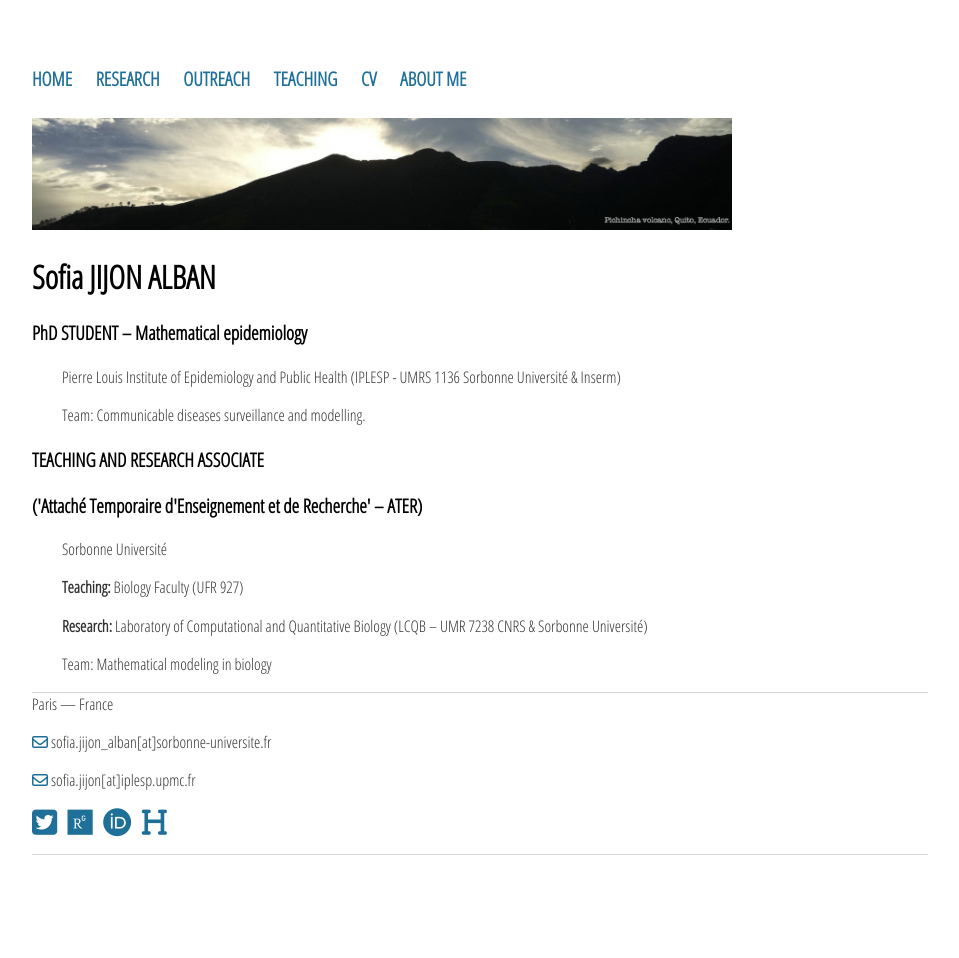
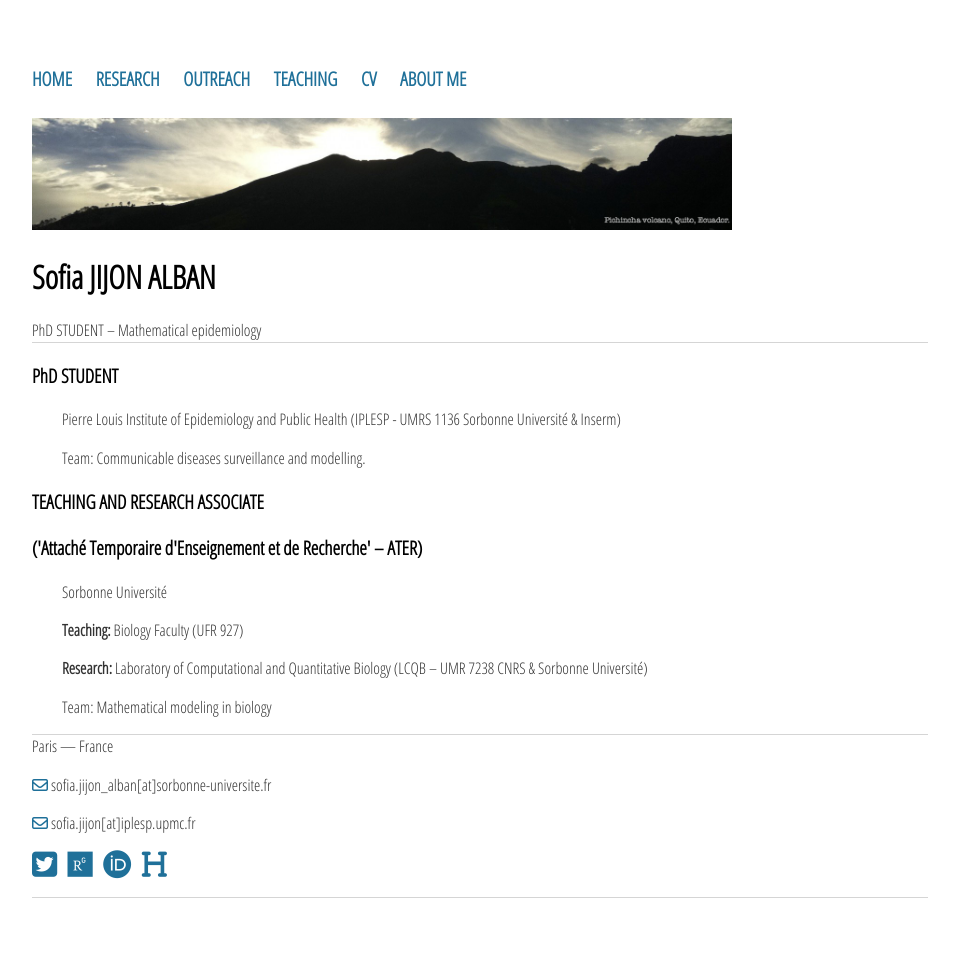
Before and after one commit to sjijon/sjijon.github.io, a Jekyll site: the page built from index.html, in a window 1280 px wide. Shown: the whole page, without its empty margins (160-1119 px from the left). Built offline with Jekyll 4.4.1, drawn with Linux system fonts in a browser that asks for light colours; nearby versions of some CDN libraries; before the commit the page ends 915 px from its top, so only the background shows below that.

Commit message:
Update index.html

```diff
--- a/index.html
+++ b/index.html
@@ -5,8 +5,9 @@
 <div class="blurb">
 	<img src="https://raw.githubusercontent.com/sjijon/sjijon.github.io/master/images/Portada_WP.png" alt="Pichincha" style="width:700px">
 	<h1>Sofia JIJON ALBAN</h1>
+	<p style="border-bottom: 1px solid #d5d5d5;">PhD STUDENT – Mathematical epidemiology</p>
 
-	<h3>PhD STUDENT – Mathematical epidemiology</h3>
+	<h3>PhD STUDENT</h3>
 	<p style="padding-left:30px;">
 		Pierre Louis Institute of Epidemiology and Public Health (IPLESP - UMRS 1136 Sorbonne Université & Inserm)
 	</P>
```
